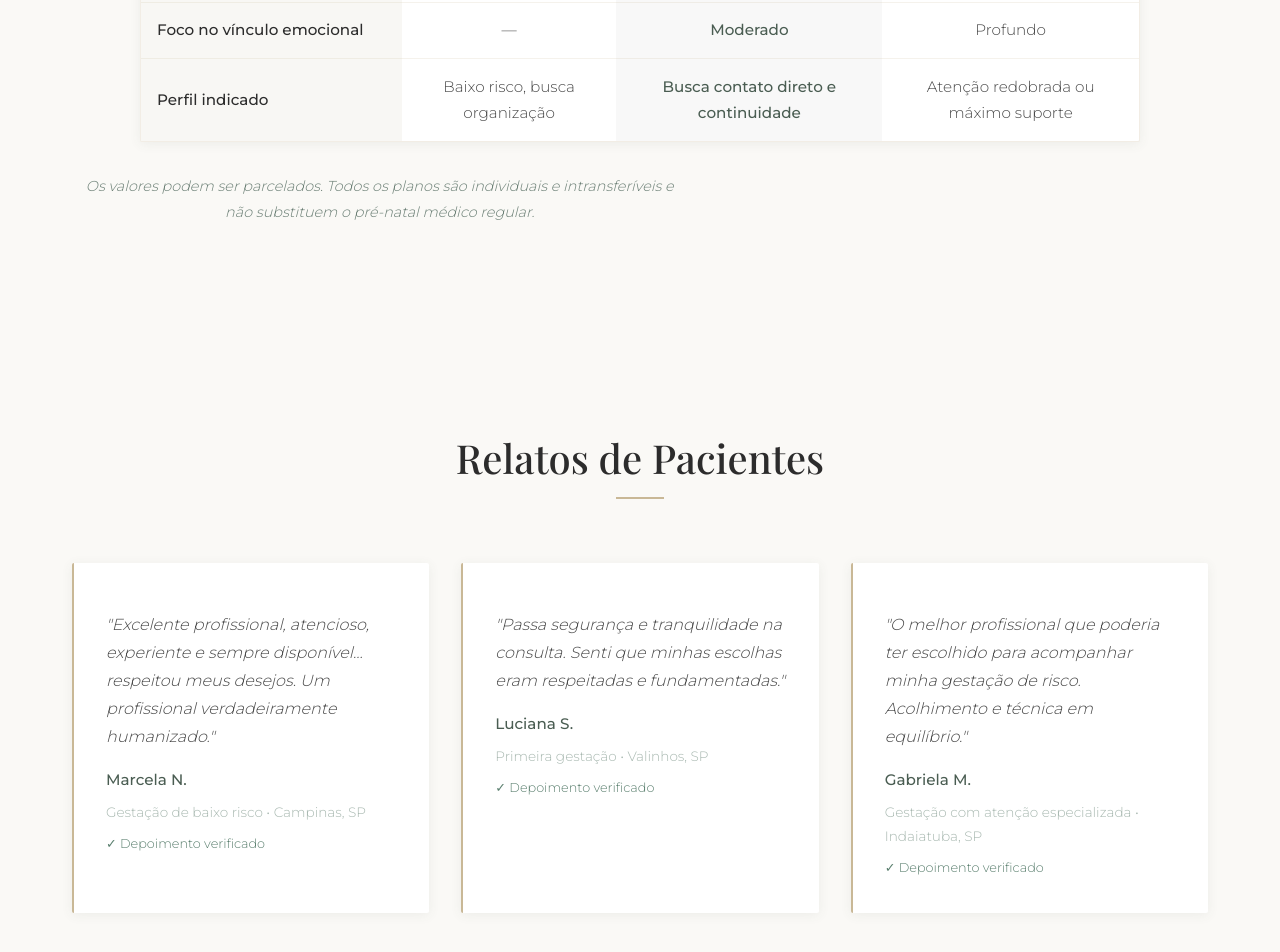
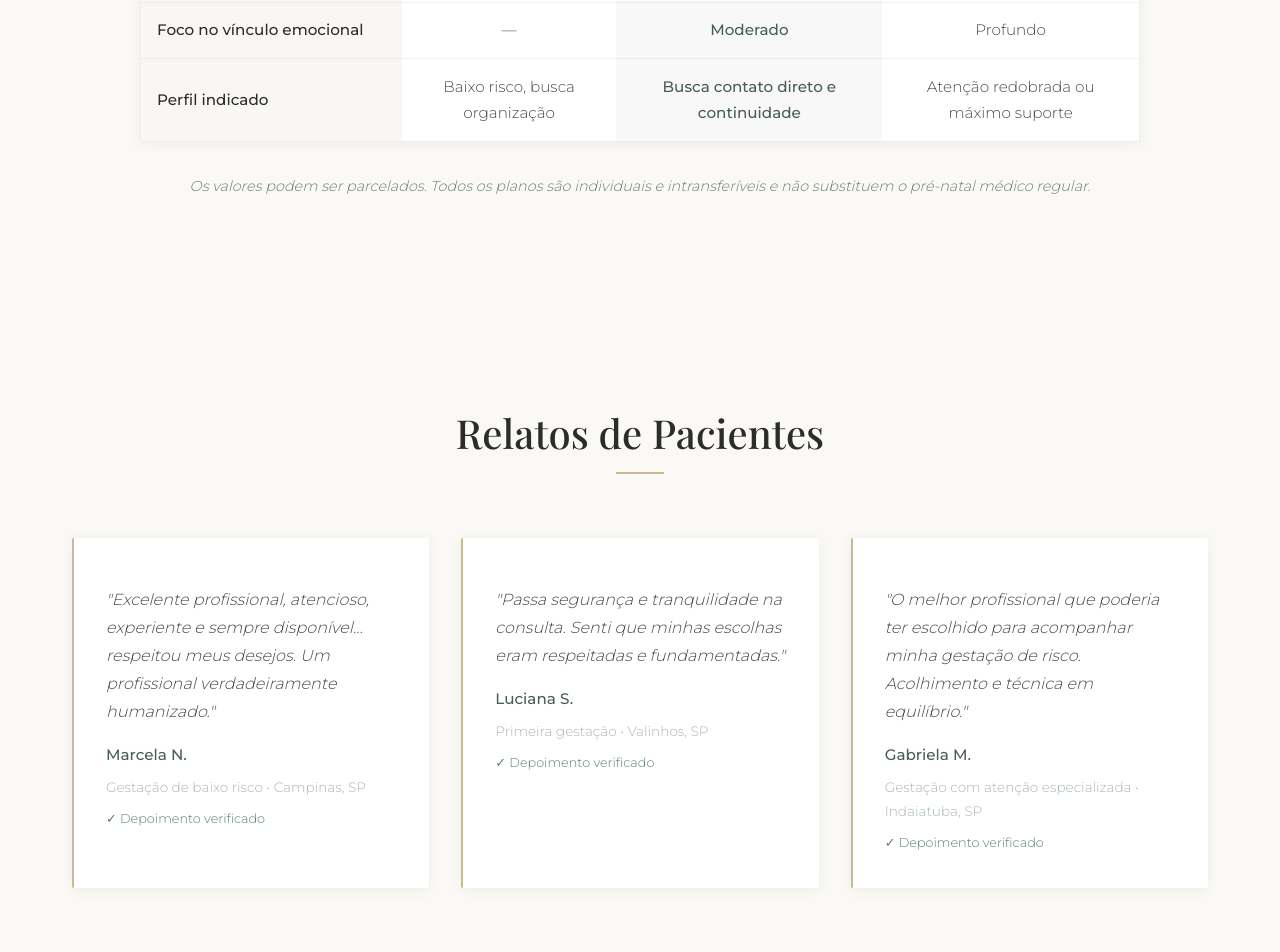
Before and after one commit to drayrtondaniel/circulo-nascer, a plain HTML site: page index.html in a window 1280 px wide. Shown: the part 5602-6554 px from the top of the page. Drawn offline with nearby package versions, Linux system fonts and the light colour scheme; a web font is replaced by a local one.

Commit message:
Update styles.css

```diff
--- a/styles.css
+++ b/styles.css
@@ -1512,3 +1512,13 @@ a:focus, button:focus, input:focus {
     .hero-text p { font-size: 1rem; }
     :root { --touch-target-min: 48px; }
 }
+
+
+/* ===== Ajuste: legenda abaixo da tabela comparativa ===== */
+.comparison-section > .container > p:last-child {
+    max-width: 100%;
+    margin-left: auto;
+    margin-right: auto;
+    text-align: center;
+    padding: 0 var(--space-sm);
+}
```
